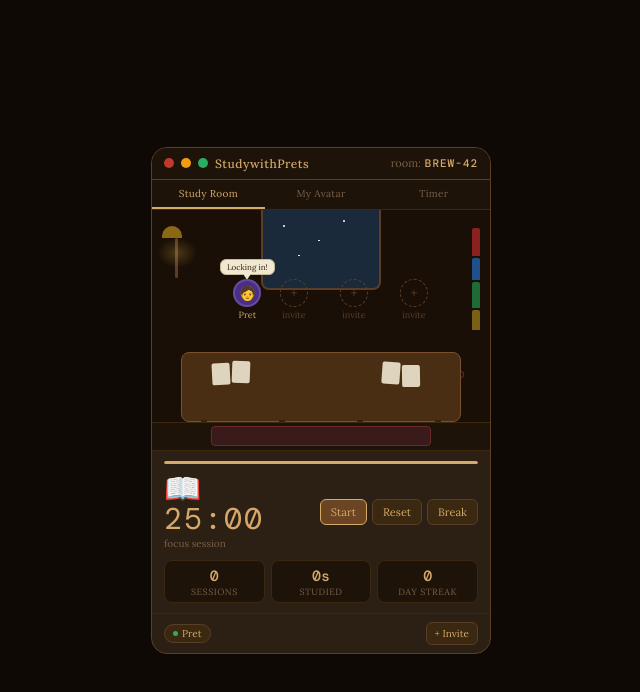
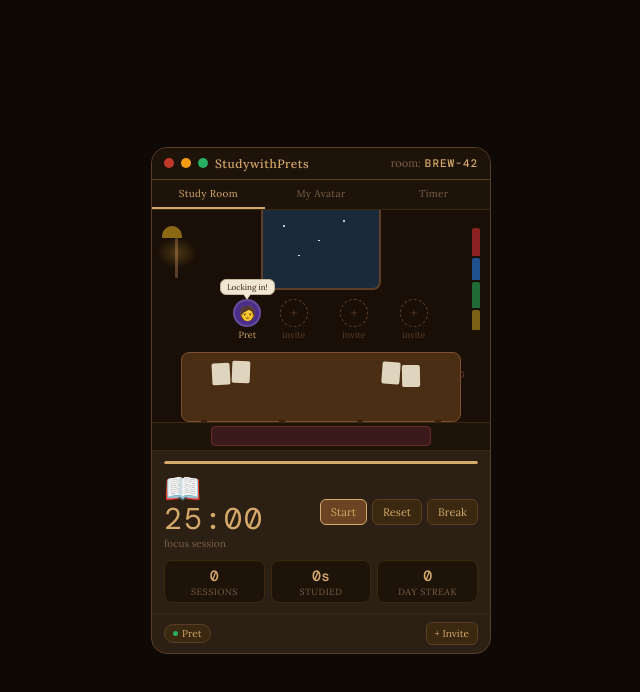
Before and after one commit to DirtOrMud/funzies, a React (Vite) app: page / in a window 1280 px wide. Shown: the top 692 px of the page, without its empty margins (319-959 px from the left). Built offline with nearby package versions, Linux system fonts and the light colour scheme; no server answers; the database is empty.

Commit message:
test speech and timer

```diff
--- a/src/components/CafeScene.module.css
+++ b/src/components/CafeScene.module.css
@@ -84,7 +84,7 @@
 
 .seatSlot {
   position: absolute;
-  bottom: 130px;
+  bottom: 110px;
   display: flex;
   flex-direction: column;
   align-items: center;
```
